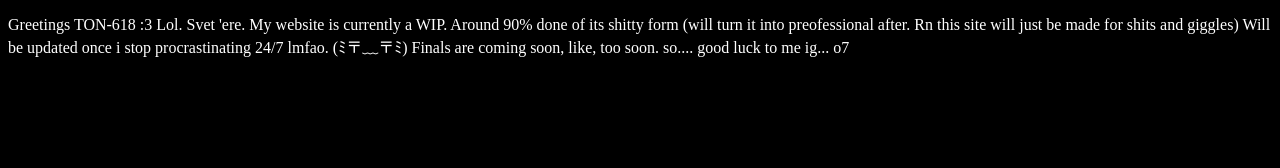
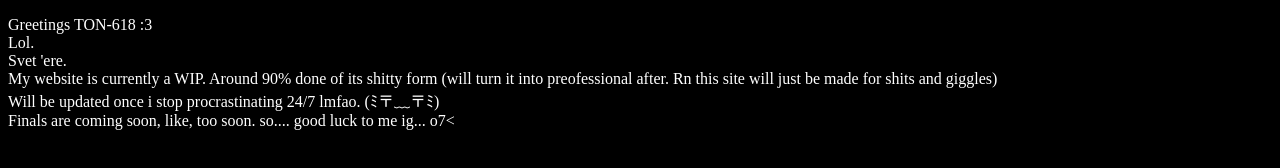
Before and after one commit to IC0SPT/mysyt, a plain HTML site: page index.html in a window 1280 px wide. Drawn offline with Linux system fonts and the light colour scheme.

Commit message:
Update index.html

```diff
--- a/index.html
+++ b/index.html
@@ -6,17 +6,17 @@
     <meta name="viewport" content="width=device-width, initial-scale=1.0">
     <title>Sup Nerds Lmfao</title>
     <style>
-        a:hover{color:white;text-decoration:none;pointer:none;}
+        a:hover{color:white;text-decoration:none;cursor:default;}
     </style>
 </head>
 <body style="background:black;color:white;">
     <p>
-Greetings TON-618 :3
-Lol.
-Svet 'ere.
-My website is currently a WIP. Around 90% done of its shitty form (will turn it into preofessional after. Rn this site will just be made for shits and giggles)
-Will be updated once i stop procrastinating 24/7 lmfao. <a href="nuh_uh/whar.html" style="text-decoration:none;color:white;">(ﾐ〒﹏〒ﾐ)</a>
-Finals are coming soon, like, too soon. so.... good luck to me ig... o7
+Greetings TON-618 :3<br>
+Lol.<br>
+Svet 'ere.<br>
+My website is currently a WIP. Around 90% done of its shitty form (will turn it into preofessional after. Rn this site will just be made for shits and giggles)<br>
+Will be updated once i stop procrastinating 24/7 lmfao. <a href="nuh_uh/whar.html" style="text-decoration:none;color:white;">(ﾐ〒﹏〒ﾐ)</a><br>
+Finals are coming soon, like, too soon. so.... good luck to me ig... o7<
 </p>
 </body>
 </html>
```
